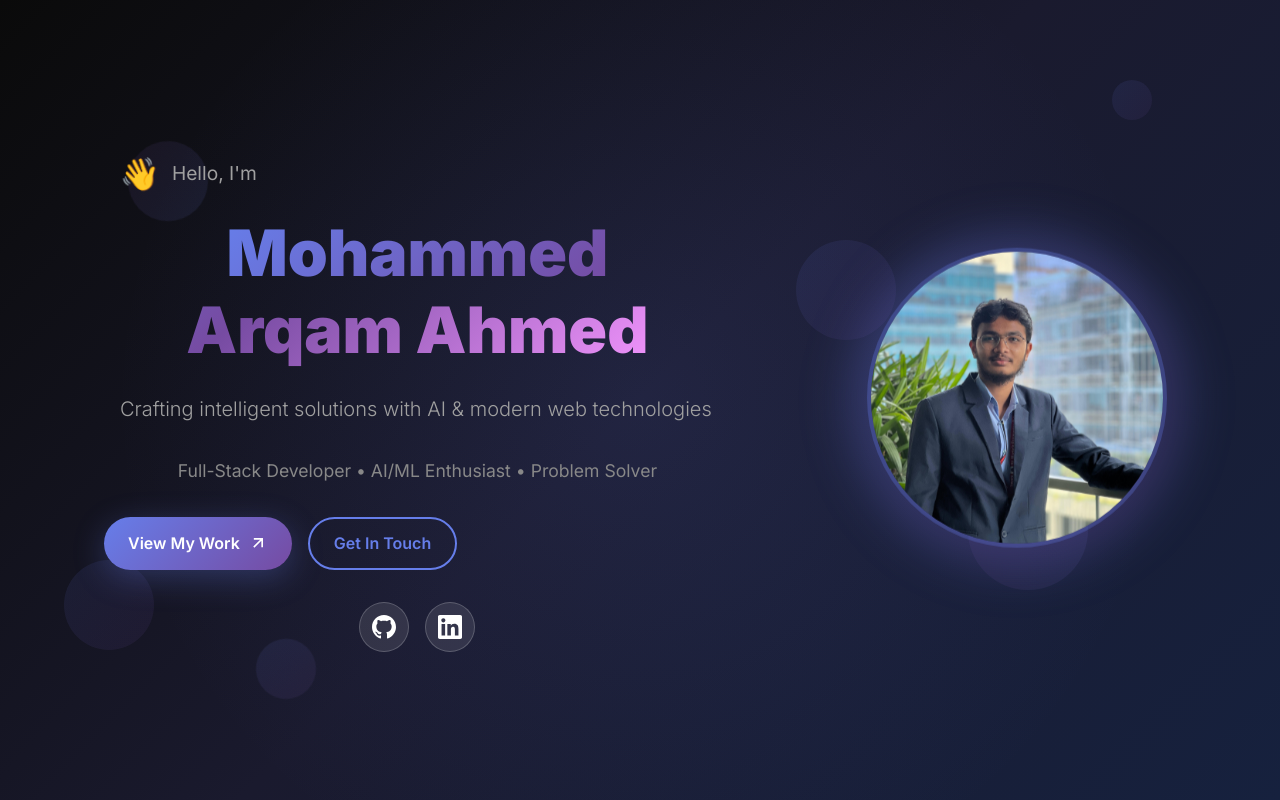
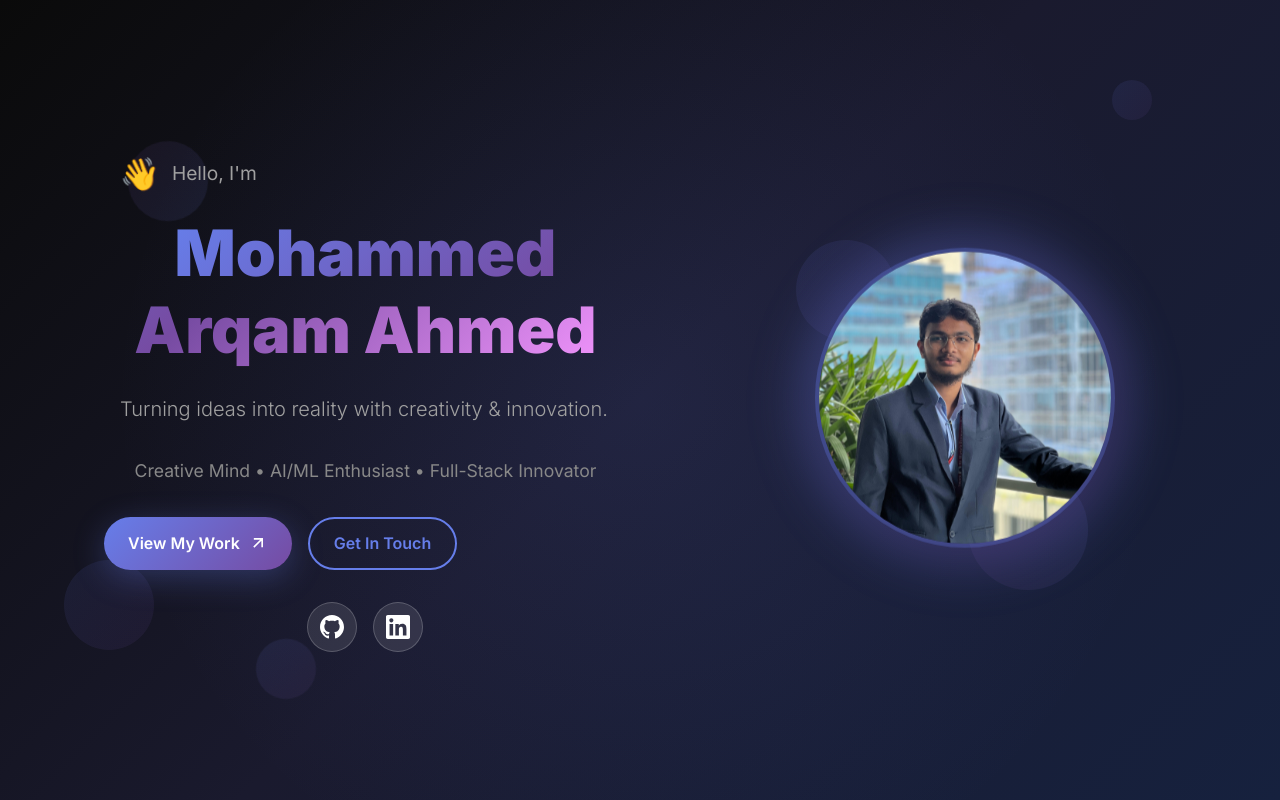
Before and after one commit to mohammedarqamahmed/Portfolio, a React (Create React App) app: page / in a window 1280 px wide. Shown: the top 800 px of the page. Built offline with nearby package versions, Linux system fonts and the light colour scheme.

Commit message:
Update App.js

```diff
--- a/src/App.js
+++ b/src/App.js
@@ -124,10 +124,12 @@ function App() {
               <span className="gradient-text">Mohammed Arqam Ahmed</span>
             </h1>
             <p className="hero-subtitle">
-              <span className="typing-text">Crafting intelligent solutions with AI & modern web technologies</span>
+              <span className="typing-text">Turning ideas into reality with creativity & innovation.
+</span>
             </p>
             <div className="hero-description">
-              <p>Full-Stack Developer • AI/ML Enthusiast • Problem Solver</p>
+              <p>Creative Mind • AI/ML Enthusiast • Full-Stack Innovator
+</p>
             </div>
             <div className="hero-actions">
               <a href="#projects" className="cta-button primary">
```
